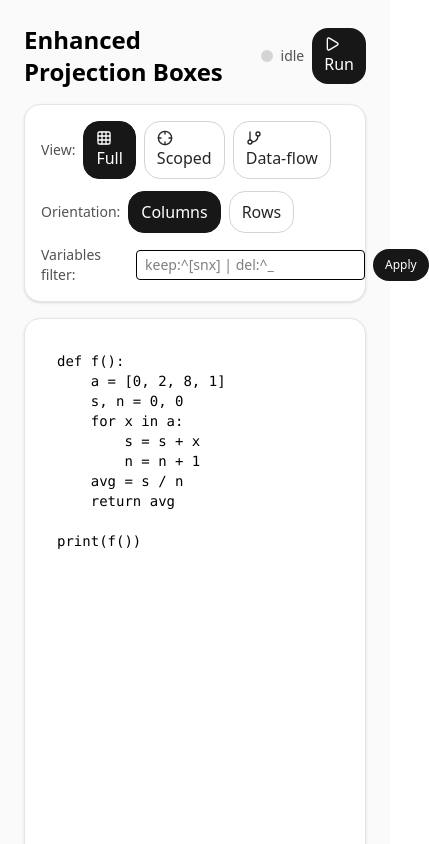
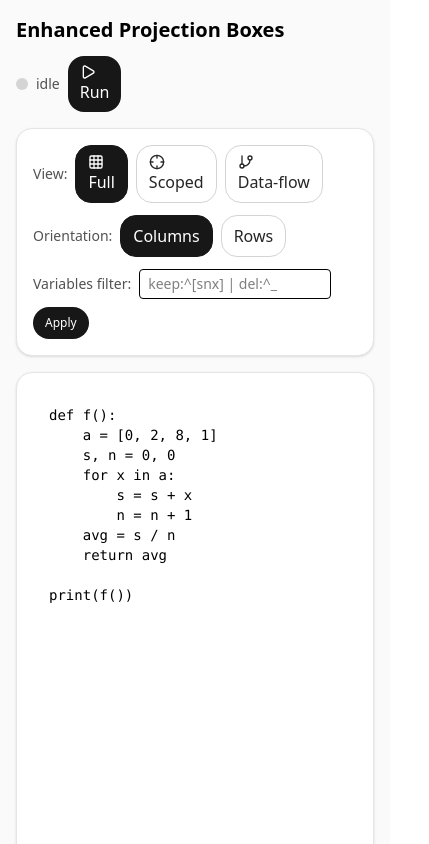
Before and after one commit to khesoem/projection-boxes, a React (Vite) app: page / in a window 390 px wide. Shown: the top 844 px of the page, 429 px wide, since content can reach past the window. Built offline with nearby package versions, Linux system fonts and the light colour scheme.

Commit message:
fix: the code editing box is smaller

```diff
--- a/src/App.tsx
+++ b/src/App.tsx
@@ -215,11 +215,12 @@ export default function ProjectionBoxesDemo() {
 
 
   return (
-    <div className="w-full min-h-screen bg-neutral-50 p-6 flex flex-col gap-4">
+    <div className="w-full min-h-screen bg-neutral-50 p-4 sm:p-6 flex flex-col gap-4">
+      <div className="max-w-6xl mx-auto w-full flex flex-col gap-4">
       {/* Header */}
-      <div className="flex items-center justify-between">
+      <div className="flex items-center justify-between flex-wrap gap-3">
         <div className="flex items-center gap-3">
-          <h1 className="text-2xl font-semibold">Enhanced Projection Boxes</h1>
+          <h1 className="text-xl sm:text-2xl font-semibold">Enhanced Projection Boxes</h1>
         </div>
         <div className="flex items-center gap-2">
           <StatusDot status={status} />
@@ -246,7 +247,7 @@ export default function ProjectionBoxesDemo() {
             <Toggle pressed={orientation === "rows"} onPressedChange={() => setOrientation("rows")}>Rows</Toggle>
           </div>
 
-          <div className="flex items-center gap-2">
+          <div className="flex items-center gap-2 flex-wrap">
             <span className="text-sm text-neutral-600">Variables filter:</span>
             <input
               value={filter}
@@ -257,7 +258,7 @@ export default function ProjectionBoxesDemo() {
                 }
               }}
               placeholder="keep:^[snx] | del:^_"
-              className="px-2 py-1 rounded border text-sm w-64"
+              className="px-2 py-1 rounded border text-sm w-48 sm:w-64"
             />
             <Button
               onClick={() => setAppliedFilter(filter)}
@@ -270,8 +271,8 @@ export default function ProjectionBoxesDemo() {
       </Card>
 
       {/* Unified Code Editor with Projection Boxes */}
-      <Card className="shadow-sm">
-        <CardContent className="p-0">
+        <Card className="shadow-sm">
+          <CardContent className="p-0">
           <UnifiedCodeEditor
             code={code}
             onCodeChange={setCode}
@@ -281,9 +282,10 @@ export default function ProjectionBoxesDemo() {
             dataFlowResults={view === "dataflow" ? dataFlowResults : undefined}
             stdout={stdout}
             error={error}
+            status={status}
           />
-        </CardContent>
-      </Card>
+          </CardContent>
+        </Card>
 
       <div className="text-xs text-neutral-500">
         Tip: Hover over code lines to see variable values. Press 1=Full view, 2=Scoped mode, 3=Data-flow mode. Run code to see execution data.
@@ -296,6 +298,7 @@ export default function ProjectionBoxesDemo() {
           </div>
         )}
       </div>
+      </div>
     </div>
   );
 }
--- a/src/components/UnifiedCodeEditor.tsx
+++ b/src/components/UnifiedCodeEditor.tsx
@@ -1,7 +1,7 @@
 import { useRef, useState, useCallback } from "react";
 import { motion } from "framer-motion";
 import { ProjectionBox } from "./ProjectionBox";
-import type { Box, ViewMode, Orientation, DataFlowRecord } from "../types";
+import type { Box, ViewMode, Orientation, DataFlowRecord, Status } from "../types";
 
 interface UnifiedCodeEditorProps {
   code: string;
@@ -12,6 +12,7 @@ interface UnifiedCodeEditorProps {
   dataFlowResults?: DataFlowRecord[];
   stdout: string;
   error: string | null;
+  status: Status;
 }
 
 export function UnifiedCodeEditor({
@@ -22,7 +23,8 @@ export function UnifiedCodeEditor({
   orientation,
   dataFlowResults,
   stdout,
-  error
+  error,
+  status
 }: UnifiedCodeEditorProps) {
   const editorRef = useRef<HTMLTextAreaElement>(null);
   const [hoverLine, setHoverLine] = useState<number | null>(null);
@@ -114,7 +116,7 @@ export function UnifiedCodeEditor({
           style={{
             top: '16px',
             right: '16px',
-            width: '400px',
+            width: '600px',
             maxWidth: 'calc(100% - 32px)'
           }}
           initial={{ opacity: 0, y: -4 }}
@@ -126,7 +128,8 @@ export function UnifiedCodeEditor({
               const activeLine = hoverLine || focusedLine;
               const box = getProjectionBox(activeLine!);
 
-              if (box) {
+              // Only show execution data if status is "ok" (code is up-to-date)
+              if (box && status === "ok") {
                 return (
                   <ProjectionBox
                     box={box}
@@ -138,10 +141,17 @@ export function UnifiedCodeEditor({
                 );
               } else {
                 return (
-                  <div className="rounded-2xl shadow-sm bg-white ring-1 ring-neutral-200 p-3 text-xs text-neutral-500">
-                    <div className="font-medium mb-1">Line {activeLine}</div>
-                    <div>No execution data available</div>
-                    <div className="text-[10px] mt-1">Run the code to see variable values</div>
+                  <div className="rounded-2xl shadow-sm bg-white ring-1 ring-neutral-200 overflow-hidden">
+                    <div className="px-3 py-2 text-[10px] uppercase tracking-wider text-neutral-500 bg-neutral-50 flex items-center justify-between">
+                      <span>Line {activeLine}</span>
+                      <span className="text-neutral-400">No Data</span>
+                    </div>
+                    <div className="p-4 text-xs text-neutral-500">
+                      <div className="mb-2">No execution data available</div>
+                      {status !== "ok" && (
+                        <div className="text-[10px] text-neutral-400">Run the code to see variable values</div>
+                      )}
+                    </div>
                   </div>
                 );
               }
```
